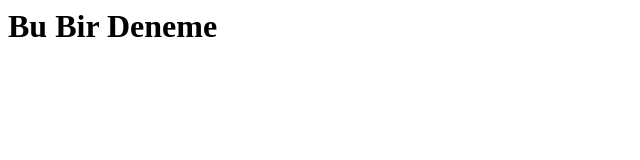
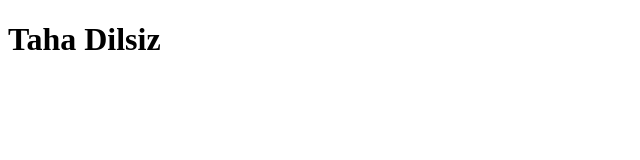
Before and after one commit to aybusunum06/aybusunum06.github.io, a plain HTML site: page index.html in a window 1280 px wide. Shown: the whole page, without its empty margins (0-640 px from the left). Drawn offline with Linux system fonts and the light colour scheme.

Commit message:
Update index.html

```diff
--- a/index.html
+++ b/index.html
@@ -1,10 +1,6 @@
-<html>
-  <head>
-      <title>Taha</title>
-  </head>
-  <body>
-
-      <h1>Bu Bir Deneme</h1>
-
-  </body>
-</htlm>
+<!DOCTYPE html>
+   <html>
+      <body>
+          <h1>Taha Dilsiz</h1>
+      </body>
+   </html>
```
